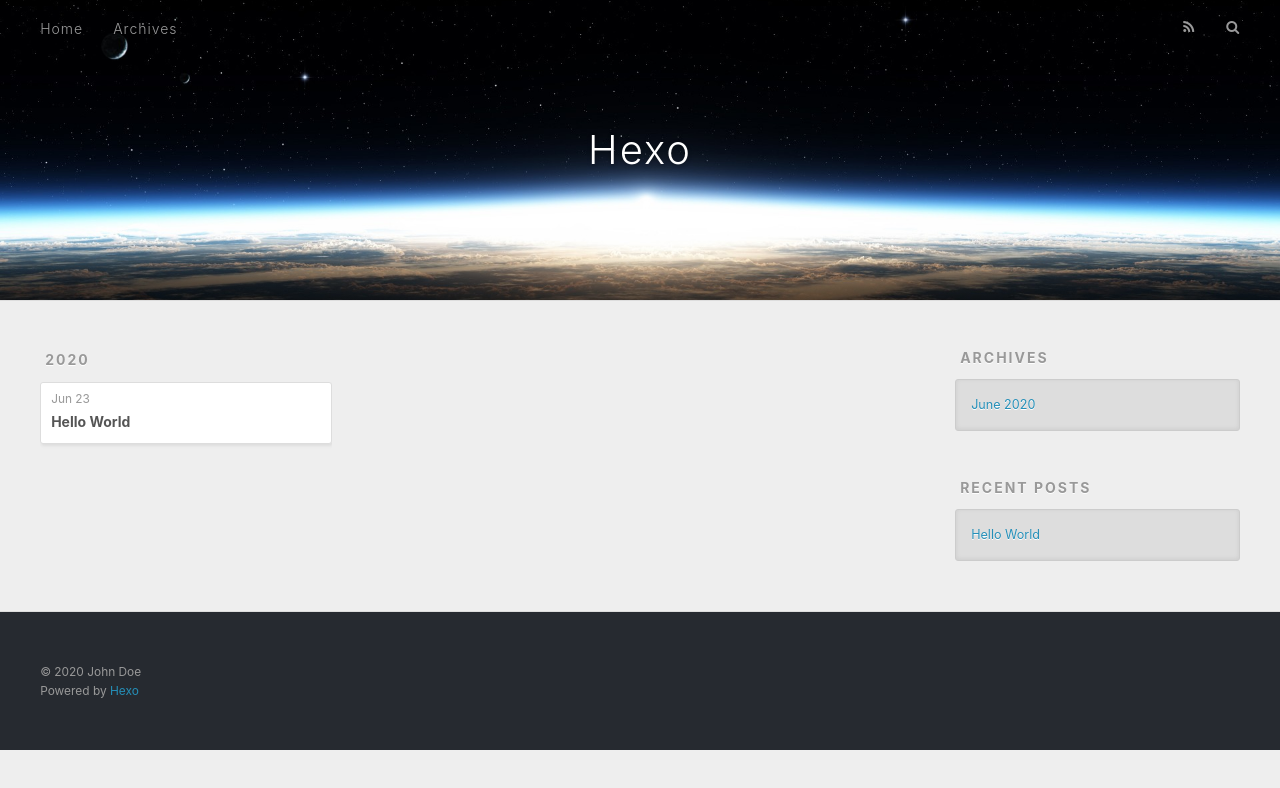
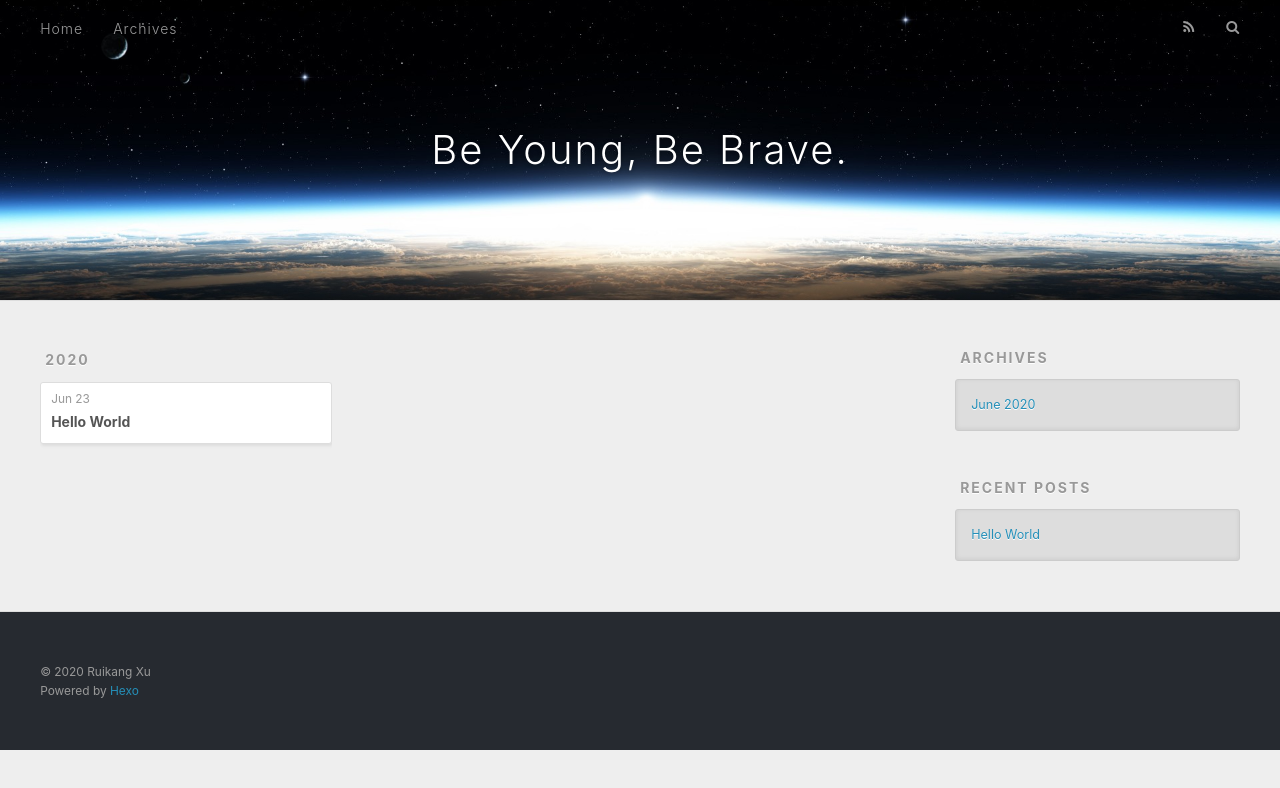
Before and after one commit to XrKang/XrKang.github.io, a plain HTML site: page archives/2020/06/index.html in a window 1280 px wide. Drawn offline with nearby package versions, Linux system fonts and the light colour scheme; files that its build step writes are made by us from their sources; files whose address does not match are found by name.

Commit message:
Site updated: 2020-06-23 09:58:49

```diff
--- a/archives/2020/06/index.html
+++ b/archives/2020/06/index.html
@@ -5,17 +5,17 @@
 
 
 
-  <title>Archives: 2020/6 | Hexo</title>
+  <title>Archives: 2020/6 | Be Young, Be Brave.</title>
   <meta name="viewport" content="width=device-width, initial-scale=1, maximum-scale=1">
   <meta property="og:type" content="website">
-<meta property="og:title" content="Hexo">
+<meta property="og:title" content="Be Young, Be Brave.">
 <meta property="og:url" content="archives/2020/06/index.html">
-<meta property="og:site_name" content="Hexo">
+<meta property="og:site_name" content="Be Young, Be Brave.">
 <meta property="og:locale" content="en_US">
-<meta property="article:author" content="John Doe">
+<meta property="article:author" content="Ruikang Xu">
 <meta name="twitter:card" content="summary">
 
-    <link rel="alternate" href="/atom.xml" title="Hexo" type="application/atom+xml">
+    <link rel="alternate" href="/atom.xml" title="Be Young, Be Brave." type="application/atom+xml">
 
 
     <link rel="icon" href="/favicon.png">
@@ -36,7 +36,7 @@
   <div id="header-outer" class="outer">
     <div id="header-title" class="inner">
       <h1 id="logo-wrap">
-        <a href="/" id="logo">Hexo</a>
+        <a href="/" id="logo">Be Young, Be Brave.</a>
       </h1>
 
     </div>
@@ -141,7 +141,7 @@
 
   <div class="outer">
     <div id="footer-info" class="inner">
-      &copy; 2020 John Doe<br>
+      &copy; 2020 Ruikang Xu<br>
       Powered by <a href="http://hexo.io/" target="_blank">Hexo</a>
     </div>
   </div>
```
Also changed, not shown: 2020/06/23/hello-world/index.html (+7 -7 lines), archives/2020/index.html (+7 -7 lines), archives/index.html (+7 -7 lines), index.html (+8 -8 lines).
